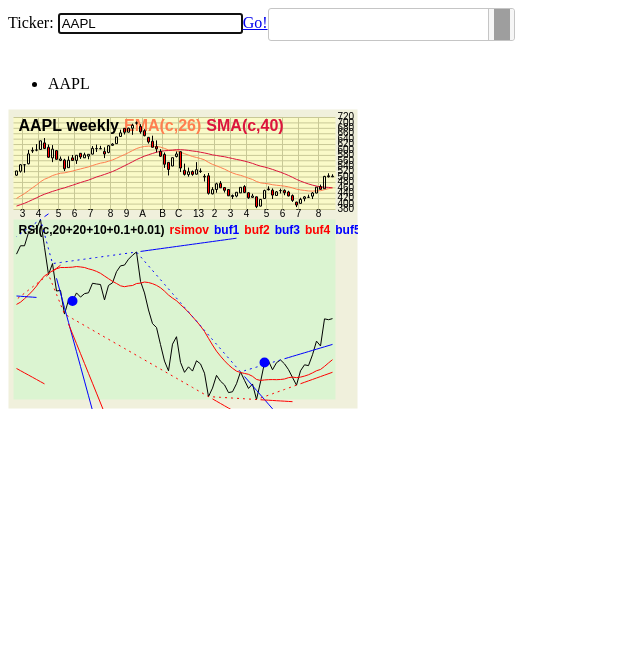
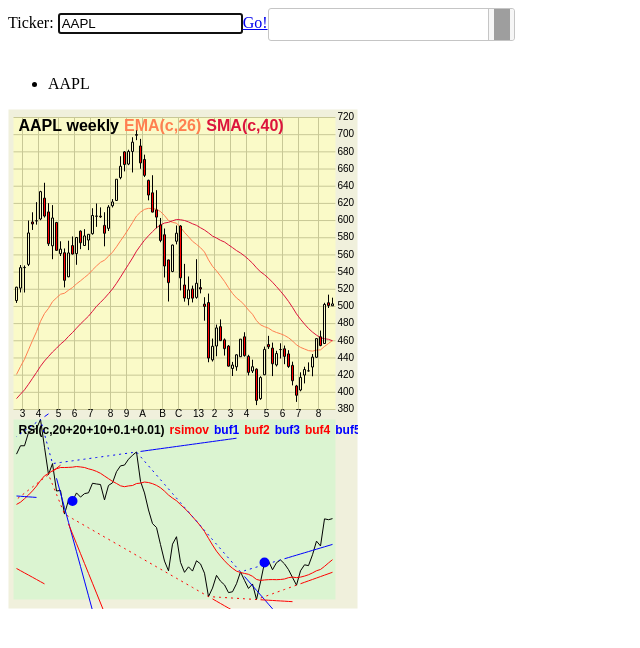
Before and after one commit to chanmoto/github.io, a plain HTML site: page index.html in a window 1280 px wide. Shown: the whole page, without its empty margins (0-640 px from the left). Drawn offline with nearby package versions, Linux system fonts and the light colour scheme; grey boxes are pictures that could not be loaded.

Commit message:
Update index.html

```diff
--- a/index.html
+++ b/index.html
@@ -12,6 +12,6 @@
 Ticker:
 <input id="ticker" type="text" name="ticker" value="AAPL"><a id="go_button" href="#" class="button">Go!</a><input id="spinner"><br/><br/>
 <div class='history'>&nbsp; </div>
-<canvas id="myChart" width="350" height="300"></canvas>
+<canvas id="myChart" width="350" height="500"></canvas>
 </body>
 </html>
```
